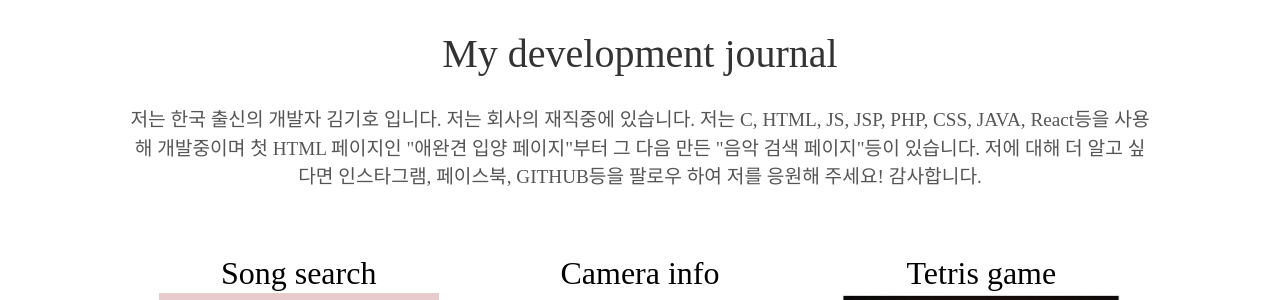
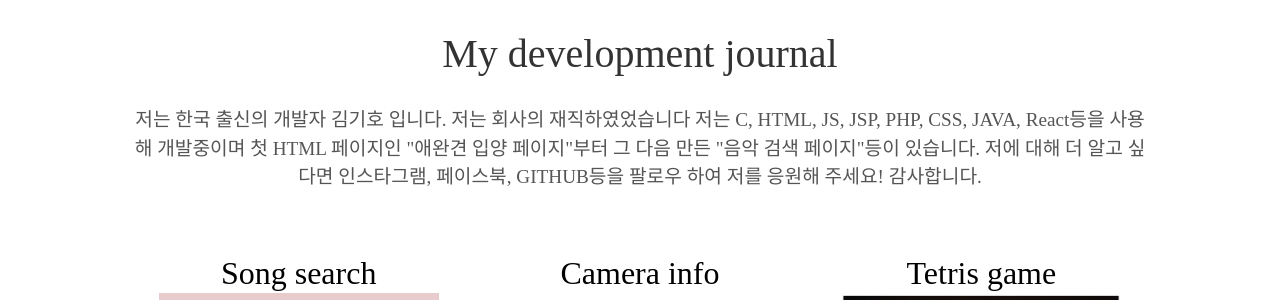
Before and after one commit to kimklho/kimklho.github.io, a Jekyll site: the page built from index.html, in a window 1280 px wide. Shown: the part 951-1251 px from the top of the page. Built offline with Jekyll 4.4.1, drawn with Linux system fonts in a browser that asks for light colours; some web fonts are replaced.

Commit message:
Update about.html

```diff
--- a/_includes/about.html
+++ b/_includes/about.html
@@ -102,7 +102,7 @@ const remainTime = document.querySelector("#remain-time");
 
 <div class="user-details">
   <h1>My development journal</h1>
-  <p>저는 한국 출신의 개발자 김기호 입니다. 저는 회사의 재직중에 있습니다. 저는 C, HTML, JS, JSP, PHP, CSS, JAVA, React등을 사용해 개발중이며 첫 HTML 페이지인 "애완견 입양 페이지"부터 그 다음 만든 "음악 검색 페이지"등이 있습니다. 저에 대해 더 알고 싶다면 인스타그램, 페이스북, GITHUB등을 팔로우 하여 저를 응원해 주세요! 감사합니다.</p>
+  <p>저는 한국 출신의 개발자 김기호 입니다. 저는 회사의 재직하였었습니다 저는 C, HTML, JS, JSP, PHP, CSS, JAVA, React등을 사용해 개발중이며 첫 HTML 페이지인 "애완견 입양 페이지"부터 그 다음 만든 "음악 검색 페이지"등이 있습니다. 저에 대해 더 알고 싶다면 인스타그램, 페이스북, GITHUB등을 팔로우 하여 저를 응원해 주세요! 감사합니다.</p>
 </div>
 <div class="user">
     <div class="tech">
```
